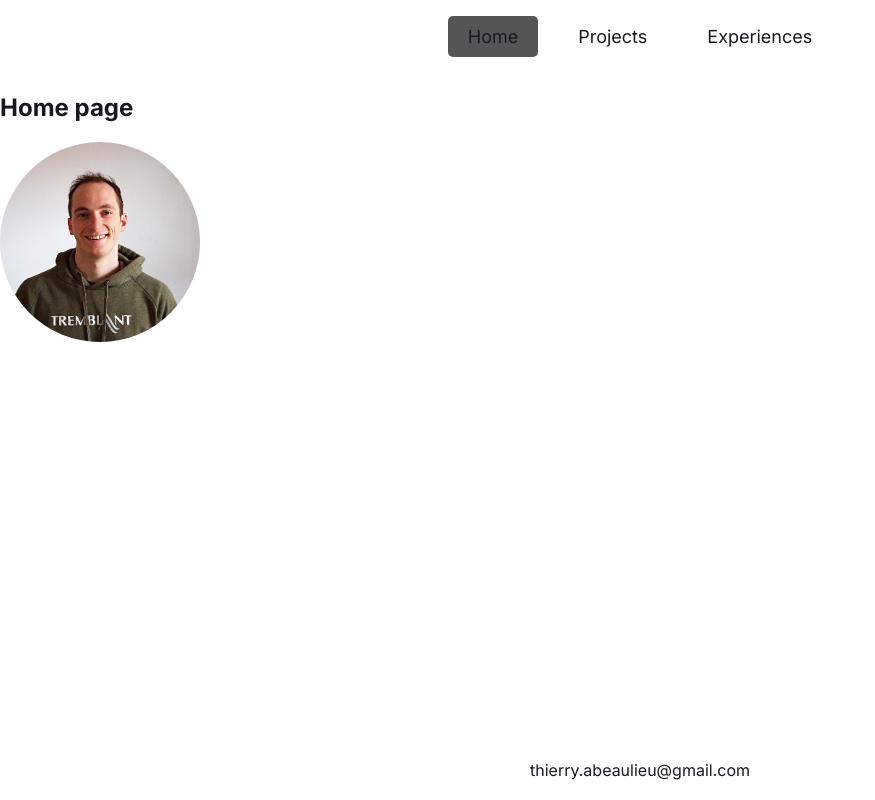
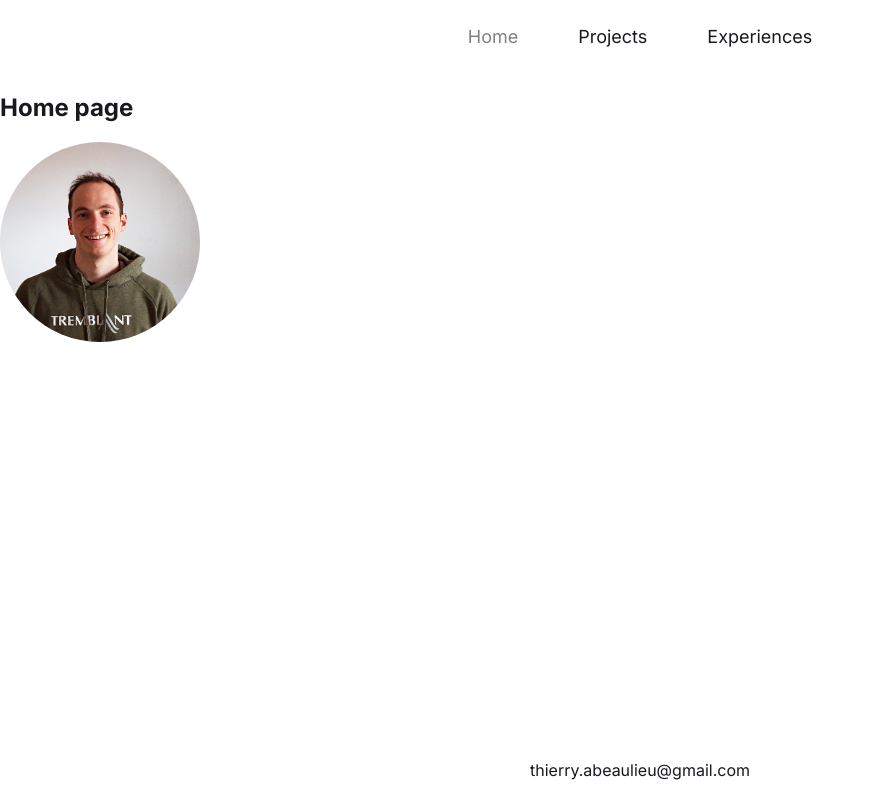
Before and after one commit to ThierryBeaulieu/ThierryBeaulieu, a React (Vite) app in the folder app/: page / in a window 1280 px wide. In both pictures the pointer is over the link "Home". Shown: the whole page, without its empty margins (0-875 px from the left). Built offline with nearby package versions, Linux system fonts and the light colour scheme.

Commit message:
when hovering over the menu, the navigation items now become slightly less dark

```diff
--- a/app/src/App.css
+++ b/app/src/App.css
@@ -1,6 +1,7 @@
 :root {
   --background-color: #ffffff;
   --primary-color: #17191F;
+  --primary-color-lighter: #808080;
 
 }
 
@@ -50,10 +51,11 @@ nav ul li a {
   font-size: 18px;
   padding: 10px 20px;
   border-radius: 5px;
+  transition: color 0.3s ease;
 }
 
 nav ul li a:hover {
-  background-color: #555;
+  color: var(--primary-color-lighter);
 }
 
 /* Footer.css */
```
